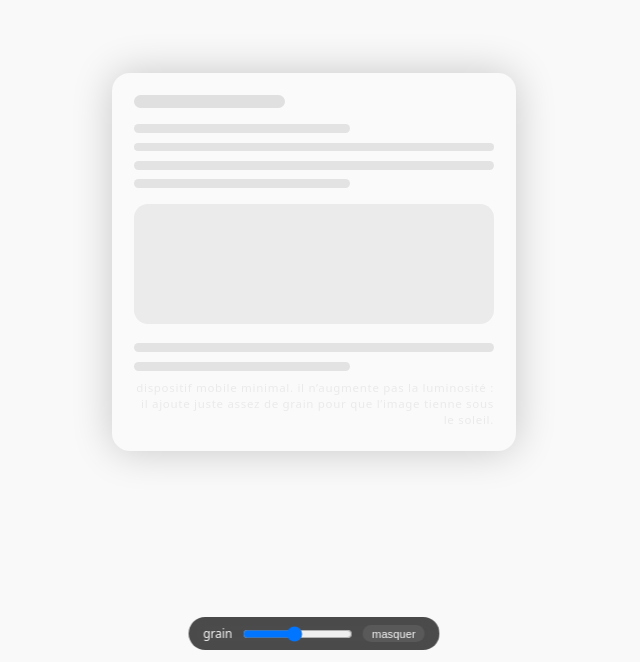
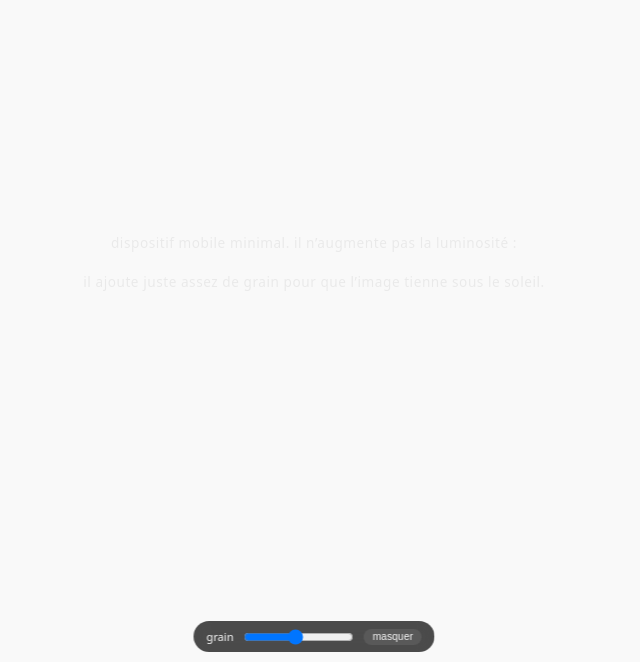
Before and after one commit to crypthoe6/saveforascream, a plain HTML site: page content/wholovesthesun/index.html in a window 1280 px wide. Shown: the part 138-800 px from the top of the page, without its empty margins (326-966 px from the left). Drawn offline with Linux system fonts and the light colour scheme; animation ran at ten frames a second.

Commit message:
Update index.html

```diff
--- a/content/wholovesthesun/index.html
+++ b/content/wholovesthesun/index.html
@@ -11,79 +11,26 @@
       height: 100%;
       width: 100%;
       overflow: hidden;
-      background: #000;
+      background: #f9f9f9;   /* champ lumineux */
       font-family: system-ui, -apple-system, BlinkMacSystemFont, "Segoe UI", sans-serif;
-      color: #111;
     }
 
     body {
-      position: relative;
-      touch-action: none;
-    }
-
-    /* "image" qui disparaît au soleil */
-    #content {
-      position: absolute;
-      inset: 0;
       display: flex;
       align-items: center;
       justify-content: center;
-      background: #f9f9f9; /* fond quasi blanc */
+      position: relative;
     }
 
-    #panel-wrapper {
-      width: 100%;
-      display: flex;
-      justify-content: center;
-    }
-
-    #panel {
-      width: min(360px, 90vw);
-      padding: 1.4rem;
-      border-radius: 18px;
-      background: #fafafa;
-      box-shadow: 0 0 40px rgba(0, 0, 0, 0.2);
-    }
-
-    .row {
-      margin-bottom: 0.6rem;
-      border-radius: 999px;
-      background: #e5e5e5; /* presque le fond */
-    }
-
-    .row.title-bar {
-      height: 0.8rem;
-      width: 42%;
-      margin-bottom: 1rem;
-      background: #e0e0e0;
-    }
-
-    .row.line {
-      height: 0.55rem;
-      background: #e3e3e3;
-    }
-
-    .row.line.short {
-      width: 60%;
-    }
-
-    .row.block {
-      height: 120px;
-      border-radius: 14px;
-      background: #ebebeb;
-      margin: 1rem 0 1.2rem;
-    }
-
-    /* texte au bord de l’effacement */
-    #caption {
-      font-size: 0.72rem;
+    /* Texte presque effacé */
+    #text {
+      max-width: 70%;
+      font-size: 0.85rem;
       line-height: 1.4;
-      color: #e0e0e0;    /* très proche du fond #f9f9f9 */
-      opacity: 0.6;      /* encore affaibli */
-      text-align: right;
-      margin-top: 0.6rem;
-      letter-spacing: 0.06em;
-      text-transform: none;
+      text-align: center;
+      color: #e0e0e0;     /* très proche du fond */
+      opacity: 0.6;      /* seuil d’effacement */
+      letter-spacing: 0.04em;
     }
 
     /* Bruit */
@@ -93,31 +40,27 @@
       width: 100%;
       height: 100%;
       pointer-events: none;
-      mix-blend-mode: soft-light; /* joue sur le micro-contraste */
-      opacity: 0.07; /* valeur par défaut */
+      mix-blend-mode: soft-light;
+      opacity: 0.07;
     }
 
-    /* Contrôles */
+    /* Contrôles (pour tests uniquement) */
     #controls {
       position: absolute;
       left: 50%;
-      bottom: 0.75rem;
+      bottom: 0.6rem;
       transform: translateX(-50%);
       background: rgba(0, 0, 0, 0.7);
       border-radius: 999px;
-      padding: 0.4rem 0.9rem;
+      padding: 0.35rem 0.8rem;
       display: flex;
       align-items: center;
       gap: 0.5rem;
       backdrop-filter: blur(8px);
       -webkit-backdrop-filter: blur(8px);
       color: #f5f5f5;
-      font-size: 0.75rem;
+      font-size: 0.7rem;
       z-index: 10;
-    }
-
-    #controls label {
-      white-space: nowrap;
     }
 
     #controls input[type="range"] {
@@ -127,42 +70,24 @@
     #hide-btn {
       border: none;
       border-radius: 999px;
-      padding: 0.15rem 0.6rem;
-      font-size: 0.7rem;
+      padding: 0.15rem 0.55rem;
+      font-size: 0.65rem;
       background: rgba(255, 255, 255, 0.08);
       color: #f5f5f5;
     }
 
-    #hide-btn:active {
-      background: rgba(255, 255, 255, 0.16);
-    }
   </style>
 </head>
 <body>
-  <!-- "image" très pâle, presque effacée -->
-  <div id="content">
-    <div id="panel-wrapper">
-      <div id="panel">
-        <div class="row title-bar"></div>
-        <div class="row line short"></div>
-        <div class="row line"></div>
-        <div class="row line"></div>
-        <div class="row line short"></div>
-        <div class="row block"></div>
-        <div class="row line"></div>
-        <div class="row line short"></div>
-        <div id="caption">
-          dispositif mobile minimal. il n’augmente pas la luminosité :<br>
-          il ajoute juste assez de grain pour que l’image tienne sous le soleil.
-        </div>
-      </div>
-    </div>
+
+  <div id="text">
+    dispositif mobile minimal. il n’augmente pas la luminosité :<br><br>
+    il ajoute juste assez de grain pour que l’image tienne sous le soleil.
   </div>
 
-  <!-- grain -->
   <canvas id="noiseCanvas"></canvas>
 
-  <!-- contrôles (pour les tests) -->
+  <!-- contrôles réglage / tests -->
   <div id="controls">
     <label for="noiseRange">grain</label>
     <input id="noiseRange" type="range" min="0" max="0.15" step="0.005" value="0.07">
@@ -185,9 +110,8 @@
       noiseCanvas.height = noiseSize;
 
       function resize() {
-        const rect = canvas.getBoundingClientRect();
-        canvas.width = rect.width * dpr;
-        canvas.height = rect.height * dpr;
+        canvas.width = window.innerWidth * dpr;
+        canvas.height = window.innerHeight * dpr;
         ctx.setTransform(dpr, 0, 0, dpr, 0, 0);
       }
 
@@ -207,15 +131,12 @@
       function loop() {
         generateNoise();
         ctx.clearRect(0, 0, canvas.width, canvas.height);
-        const w = canvas.width / dpr;
-        const h = canvas.height / dpr;
-        ctx.drawImage(noiseCanvas, 0, 0, w, h);
+        ctx.drawImage(noiseCanvas, 0, 0, canvas.width / dpr, canvas.height / dpr);
         requestAnimationFrame(loop);
       }
 
       range.addEventListener('input', () => {
-        const value = parseFloat(range.value);
-        canvas.style.opacity = value.toString();
+        canvas.style.opacity = range.value;
       });
 
       hideBtn.addEventListener('click', () => {
@@ -230,10 +151,10 @@
       });
 
       window.addEventListener('resize', resize);
-
       resize();
       loop();
     })();
   </script>
+
 </body>
 </html>
```
